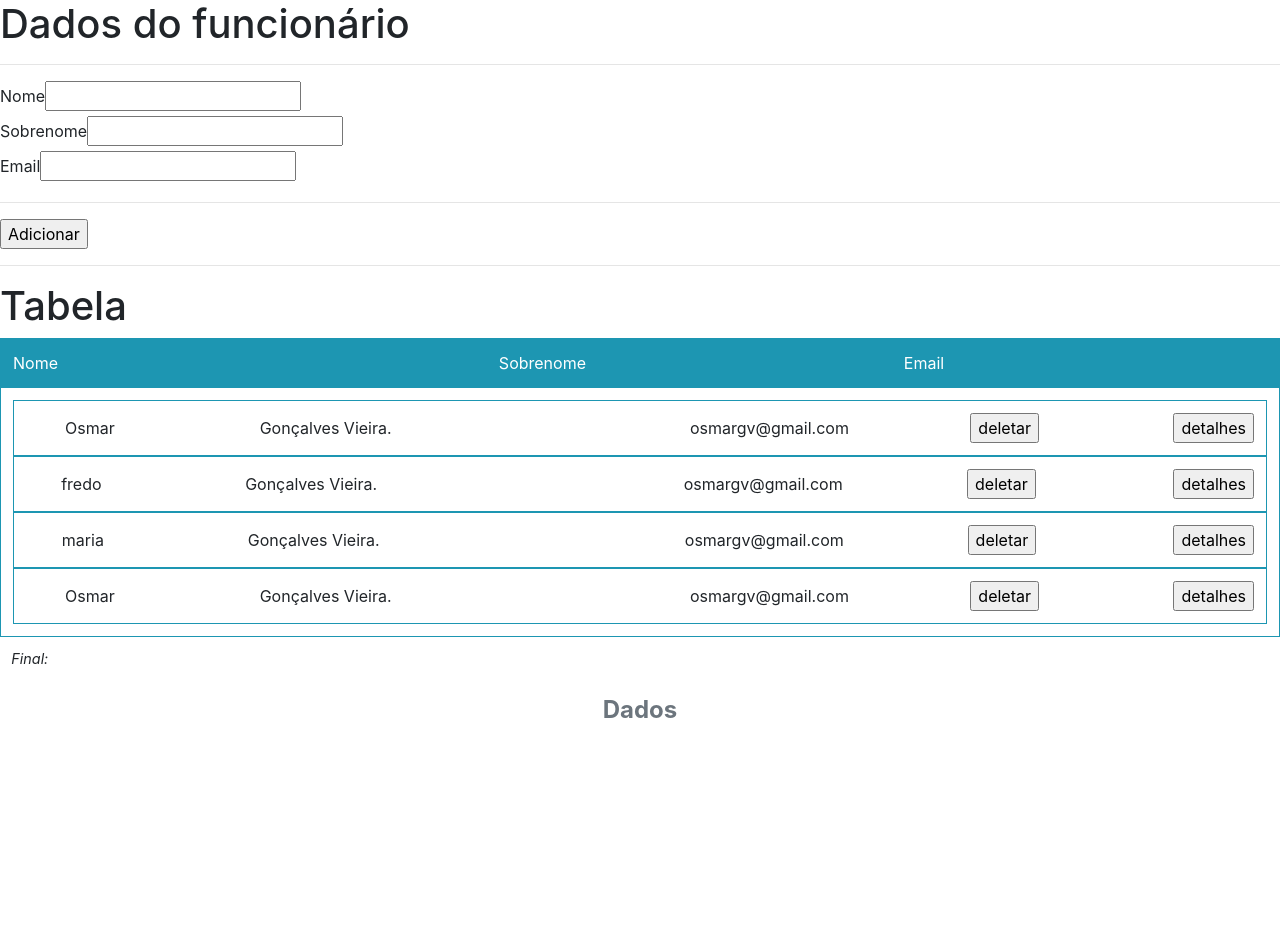
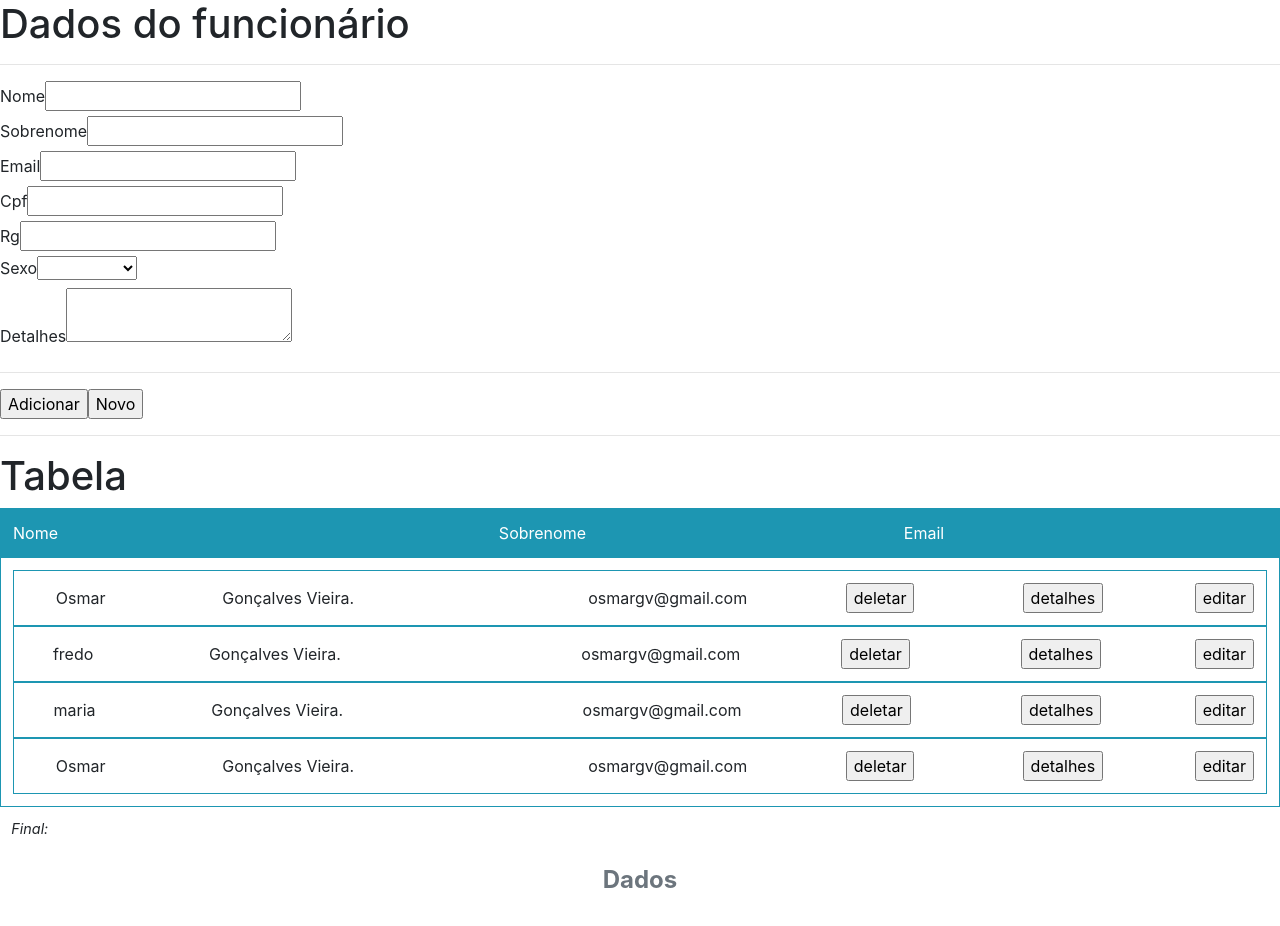
Before and after one commit to osmar-confitec/Beta, an Angular app: page /grid-detalhes in a window 1280 px wide. Shown: the top 926 px of the page. Before the commit the page ends 800 px from the top, so only its background shows below. Built offline with nearby package versions, Linux system fonts and the light colour scheme.

Commit message:
alteracoes de crud

```diff
--- a/package.json
+++ b/package.json
@@ -12,7 +12,7 @@
   },
   "private": true,
   "dependencies": {
-    "@angular/animations": "^5.2.0",
+    "@angular/animations": "^5.2.9",
     "@angular/common": "^5.2.0",
     "@angular/compiler": "^5.2.0",
     "@angular/core": "^5.2.0",
@@ -31,6 +31,7 @@
     "jquery": "^3.3.1",
     "rxjs": "^5.5.6",
     "save": "^2.3.2",
+    "web-animations-js": "^2.3.1",
     "zone.js": "^0.8.19"
   },
   "devDependencies": {
--- a/src/app/Diretivas/highlight.directive.ts
+++ b/src/app/Diretivas/highlight.directive.ts
@@ -4,10 +4,6 @@ import { Directive, HostListener, ElementRef , Renderer, Input } from '@angular/
   selector: '[projectBHighlight]'
 })
 export class HighlightDirective {
-
-
-
-
 
  @Input() defaultColor:string = 'white'
  @Input() highlightColor:string = 'yellow'
--- a/src/app/app.module.ts
+++ b/src/app/app.module.ts
@@ -1,6 +1,6 @@
 import { BrowserModule } from '@angular/platform-browser';
 import { NgModule } from '@angular/core';
-
+import{  BrowserAnimationsModule } from '@angular/platform-browser/animations'
 import { FormsModule } from '@angular/forms';
 import { AppComponent } from './app.component';
 import { AlunoComponent } from './aluno/aluno.component';
@@ -61,7 +61,8 @@ import { CamelCasePipe } from './pipe/camel-case.pipe';
   imports: [
     BrowserModule,
     routing,
-    FormsModule
+    FormsModule,
+    BrowserAnimationsModule
   ],
   providers: [BroadcastServiceService,BroadcastBooleanoService],
   bootstrap: [AppComponent]
--- a/src/app/detail-grid/detail-grid.component.html
+++ b/src/app/detail-grid/detail-grid.component.html
@@ -1,7 +1,7 @@
 <h1>Dados do funcionário</h1>
 <hr>
 <form>
-    <label  for="txtnome">Nome</label>
+  <label for="txtnome">Nome</label>
   <input [(ngModel)]='funcionario.nome' type="text" name="txtnome" id="txtnome">
   <br>
   <label for="txtsobrenome">Sobrenome</label>
@@ -10,10 +10,27 @@
   <label for="txtemail">Email</label>
   <input [(ngModel)]='funcionario.email' type="text" name="txtemail" id="txtemail">
   <br>
+  <label for="txtcpf">Cpf</label>
+  <input [(ngModel)]='funcionario.cpf' type="text" name="txtcpf" id="txtcpf">
+  <br>
+
+  <label for="txtrg">Rg</label>
+  <input [(ngModel)]='funcionario.rg' type="" name="txtrg" id="txtrg">
+  <br>
+  <label for="dropsexo">Sexo</label>
+  <select [(ngModel)]='funcionario.sexo' name="dropSexo" id="dropSexo">
+    <option value="masculino" selected="selected">Masculino</option>
+    <option value="feminino">Feminino</option>
+  </select>
+  <br>
+  <label for="txtTextArea">Detalhes</label>
+  <textarea [(ngModel)]='funcionario.detalhes' name="txtTextArea" id="txtTextArea"></textarea>
+  <br>
 </form>
 
 <hr>
 <input type="button" (click)="Adicionar()" value="Adicionar">
+<input type="button" (click)="Novo()" value="Novo">
 <hr>
 <h1>Tabela</h1>
 <table #MinhaTabela class="responsive-table">
@@ -33,26 +50,30 @@
     </tr>
   </tfoot>
   <tbody>
-      <tr   >
-         <td colspan="7" >
-           <div *ngFor="let item of listaFuncionarios"  >
-              <div *ngIf="item.detalhes != '' then content else content_else"  ></div>
+    <tr>
+      <td colspan="7">
+        <div *ngFor="let item of listaFuncionarios">
+          <div *ngIf="item.detalhes != '' then content else content_else"></div>
           <ng-template #content>
-                  <table style="width:100%" >
+            <table style="width:100%">
               <tr>
                 <td data-title="Released">{{item.nome}}</td>
                 <td data-title="Studio">{{item.sobrenome}}</td>
                 <td data-title="Worldwide Gross" data-type="currency">{{item.email}}</td>
                 <td data-title="Domestic Gross" data-type="currency">
-                                <input type="button" value="deletar" (click)="deletarRegistro(item)" >
+                  <input type="button" value="deletar" (click)="deletarRegistro(item)">
                 </td>
                 <td data-title="Domestic Gross" data-type="currency">
 
-                              <input type="button" value="detalhes" (click)="detalhesRegistro(item)" >
+                  <input type="button" value="detalhes" (click)="detalhesRegistro(item)">
+                </td>
+                <td data-title="Domestic Gross" data-type="currency">
+
+                  <input type="button" value="editar" (click)="editarRegistro(item)">
                 </td>
               </tr>
-                      <tr style="display:none"  class="id-{{item.id}}" >
-                        <td colspan="5" >
+              <tr style="display:none" class="id-{{item.id}}">
+                <td colspan="5">
                   <p>Detalhes</p>
                   {{item.detalhes}}
                 </td>
@@ -60,21 +81,25 @@
             </table>
           </ng-template>
           <ng-template #content_else>
-                  <table style="width:100%" >
+            <table style="width:100%">
               <tr>
                 <td data-title="Released">{{item.nome}}</td>
                 <td data-title="Studio">{{item.sobrenome}}</td>
                 <td data-title="Worldwide Gross" data-type="currency">{{item.email}}</td>
                 <td data-title="Domestic Gross" data-type="currency">
-                                <input type="button" value="deletar" (click)="deletarRegistro(item)" >
+                  <input type="button" value="deletar" (click)="deletarRegistro(item)">
                 </td>
                 <td data-title="Domestic Gross" data-type="currency">
 
-                              <input type="button" value="detalhes" (click)="detalhesRegistro(item)" >
+                  <input type="button" value="detalhes" (click)="detalhesRegistro(item)">
+                </td>
+                <td data-title="Domestic Gross" data-type="currency">
+
+                  <input type="button" value="editar" (click)="editarRegistro(item)">
                 </td>
               </tr>
-                      <tr  style="display:none" class="id-{{item.id}}" >
-                        <td colspan="5" >
+              <tr style="display:none" class="id-{{item.id}}">
+                <td colspan="5">
                   <p>Detalhes</p>
                   Atenção não houve detalhamentos
                 </td>
--- a/src/app/detail-grid/detail-grid.component.ts
+++ b/src/app/detail-grid/detail-grid.component.ts
@@ -11,6 +11,18 @@ import * as $ from 'jquery';
 export class DetailGridComponent implements OnInit {
 
   @ViewChild('MinhaTabela') Tabela:ElementRef;
+  idSeq:number = 13;
+
+  Novo(){
+    this.funcionario = new Funcionario();
+
+  }
+
+  editarRegistro(funcionario:Funcionario){
+
+      this.funcionario = new Funcionario();
+      this.funcionario = funcionario;
+  }
 
   detalhesRegistro(funcionario:Funcionario)
   {
@@ -20,9 +32,6 @@ export class DetailGridComponent implements OnInit {
            linhaTabela.style.display = `block`;
        else
            linhaTabela.style.display = `none`;
-
-
-
 
         // let linhaAdd:string  = `
         // <tr>
@@ -118,28 +127,24 @@ export class DetailGridComponent implements OnInit {
   Adicionar(){
 
     console.log(this.funcionario);
+    this.idSeq++;
+
 
     this.listaFuncionarios.push(
 
       {
-        id:3030,
-        nome: 'Treze de março de 2018',
-        detalhes:`Independência do Brasil é um processo que se estende de 1821 a 1825 e coloca em violenta oposição o Reino do Brasil e o Reino de Portugal, dentro do Reino Unido de Portugal, Brasil e Algarves. As Cortes Gerais e Extraordinárias da Nação Portuguesa, instaladas em 1820, como uma consequência da Revolução Liberal do Porto, tomam decisões, a partir de 1821, que tinham como objetivo reduzir novamente o Brasil ao seu antigo estatuto colonial.
-
-        Antecedendo o processo de independência do Brasil, mas com fortes influências sobre o mesmo, ocorre a transferência da corte portuguesa para o Brasil. Em 1807, o exército francês invadiu o Reino de Portugal, que se recusava a se juntar ao bloqueio continental contra o Reino Unido. Incapaz de resistir ao ataque, a família real e o governo português fugiram para o Brasil, que era então a mais rica e desenvolvida das colônias lusitanas.[1][2] A instalação do Tribunal de Justiça no Rio de Janeiro traz uma série de transformações políticas, econômicas e sociais que levam à decisão do Príncipe Regente D. João, consumada em 16 de dezembro de 1815, de elevar o Brasil à condição de reino, unido com sua ex-metrópole.
-
-        Porém, em 1820, uma revolução liberal eclodiu em Portugal e a família real foi forçada a retornar para Lisboa. Antes de sair, no entanto, D. João nomeia o seu filho mais velho, D. Pedro de Alcântara de Bragança, como Príncipe Regente do Brasil (1821). Fiel ao seu pai, o príncipe-regente vê sua condição complicada pela vontade política das cortes portuguesas em repatriá-lo e de retornar o Brasil ao seu antigo estatuto colonial. Oficialmente, a data comemorada para independência do Brasil é a de 7 de setembro de 1822, em que ocorreu o chamado "Grito do Ipiranga", às margens do riacho Ipiranga (atual cidade de São Paulo). Em 12 de outubro de 1822, o príncipe foi proclamado imperador pelo nome de Pedro I e o país leva o nome de Império do Brasil.
-
-        Assim começou a guerra de independência que vê nascer e atuar o exército brasileiro, formado a partir da contratação de mercenários, do alistamento de civis e de tropas coloniais portuguesas,[3] contra aquelas que permaneceram fiéis ao Reino de Portugal em algumas partes do país.[4] Em meio ao conflito, há em Pernambuco o levantamento da Confederação do Equador, que pretendia formar seu próprio governo, republicano, mas foi duramente reprimido. Depois de três anos de conflito armado, Portugal finalmente reconheceu a independência do Brasil, e em 29 de agosto de 1825 foi assinado o Tratado de Amizade e Aliança firmado entre Brasil e Portugal. Em troca, o Brasil se comprometeu a pagar ao Reino de Portugal uma indenização substancial e assinar um tratado de comércio com o Reino Unido, para indenizá-lo por sua mediação.`,
-        sobrenome: 'Gonçalves Vieira.',
-        email: 'osmargv@gmail.com',
-        cpf: '21371885893',
-        rg: '299463680',
-        sexo: Isexo.masculino
+        id:this.idSeq,
+        nome: this.funcionario.nome,
+        detalhes:this.funcionario.detalhes,
+        sobrenome: this.funcionario.sobrenome,
+        email: this.funcionario.email,
+        cpf: this.funcionario.cpf,
+        rg: this.funcionario.rg,
+        sexo: this.funcionario.sexo
       }
 
     );
-
+    this.funcionario = new Funcionario();
   }
 
 }
--- a/src/app/detail-grid/models/funcionario.ts
+++ b/src/app/detail-grid/models/funcionario.ts
@@ -4,7 +4,7 @@ export class Funcionario {
 
    public id:number;
 
-   public detalhes:string;
+   public detalhes:string = '';
 
    public nome:string;
 
--- a/src/polyfills.ts
+++ b/src/polyfills.ts
@@ -72,7 +72,7 @@ import 'core-js/es7/reflect';
  */
 import 'zone.js/dist/zone';  // Included with Angular CLI.
 
-
+import 'web-animations-js/web-animations.min.js'
 
 /***************************************************************************************************
  * APPLICATION IMPORTS
```
Also changed, not shown: 1 other file (tests, documents, lock files or other folders). Lines whose indentation alone changed are shown as unchanged.
